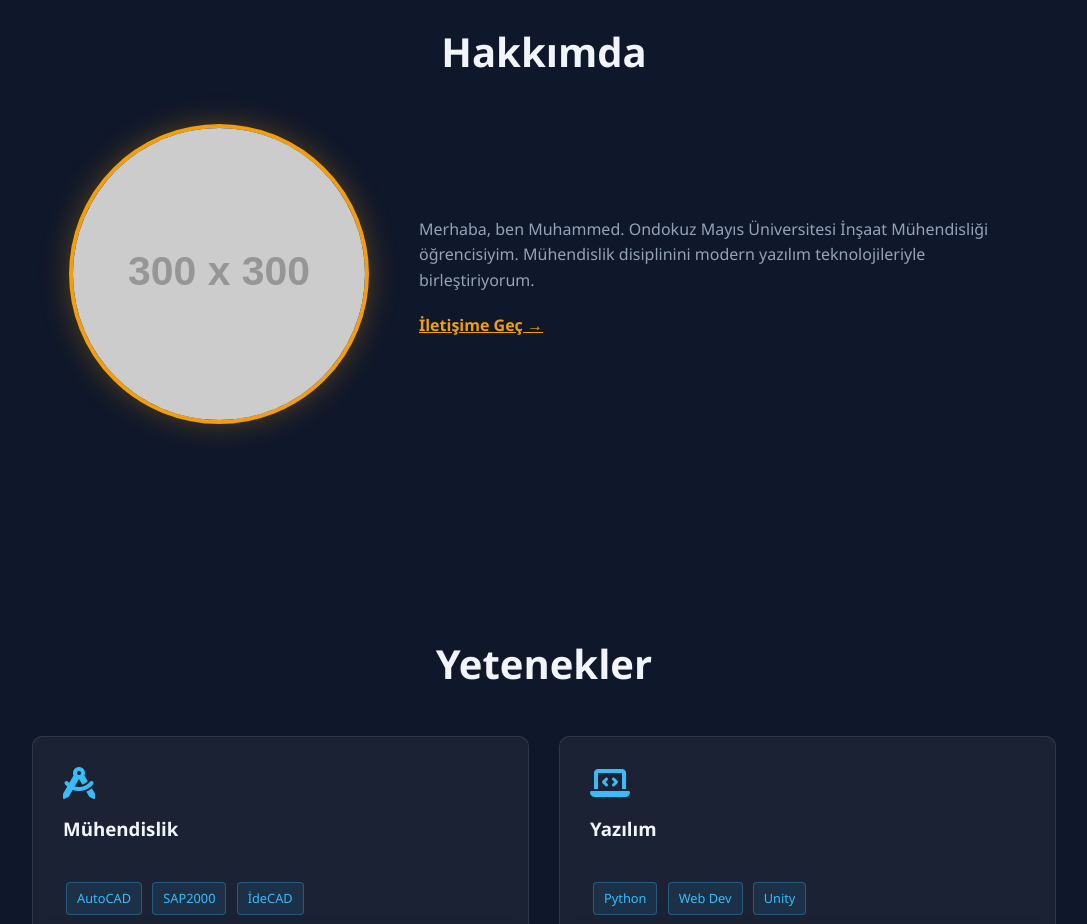
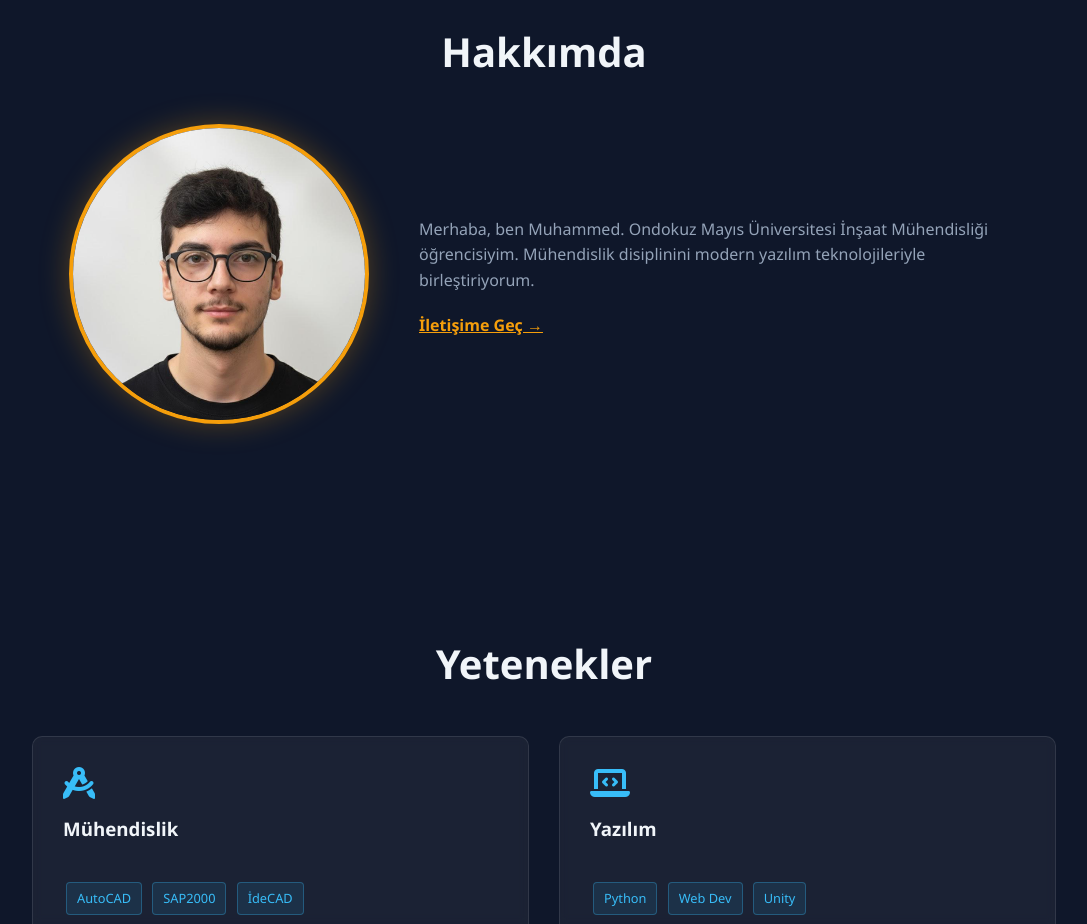
Before and after one commit to muhammetltz/muhammetltz.github.io, a plain HTML site: page index.html in a window 1280 px wide. Shown: the part 880-1804 px from the top of the page, without its empty margins (96-1183 px from the left). Drawn offline with Linux system fonts and the light colour scheme; placeholder pictures from the web are drawn by us.

Commit message:
Update index.html

```diff
--- a/index.html
+++ b/index.html
@@ -143,7 +143,7 @@
         <h2 class="section-title">Hakkımda</h2>
         <div class="about-content">
             <div class="about-image">
-                <img src="https://placehold.co/300x300/f59e0b/white?text=MGL" alt="Muhammed Güven Lotoz">
+                <img src="ben.jpeg" alt="Muhammed Güven Lotoz">
             </div>
             <div class="about-text">
                 <p>Merhaba, ben Muhammed. Ondokuz Mayıs Üniversitesi İnşaat Mühendisliği öğrencisiyim. Mühendislik disiplinini modern yazılım teknolojileriyle birleştiriyorum.</p>
```
